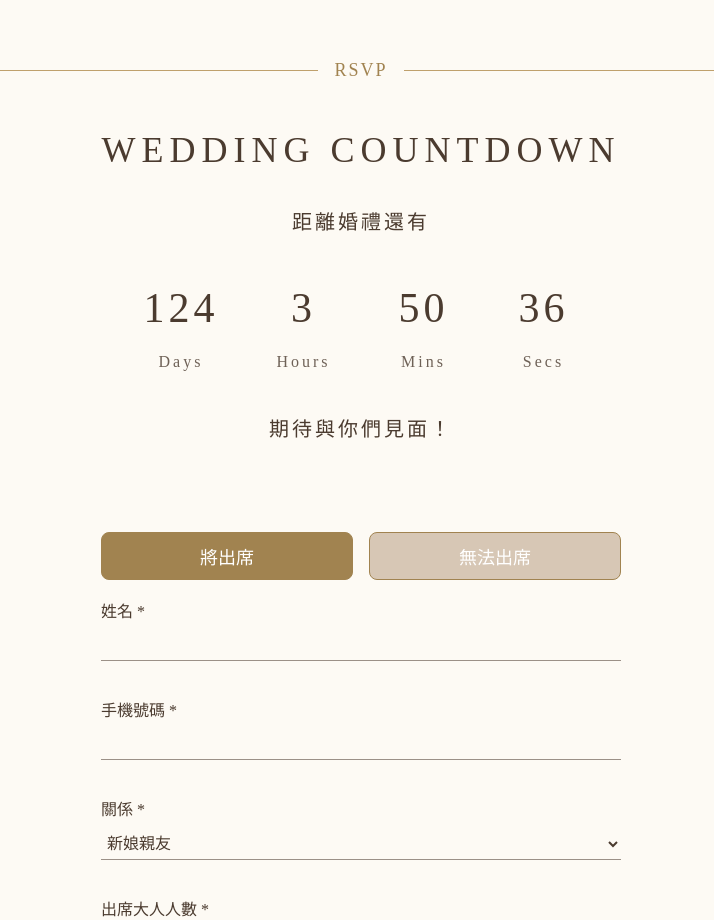
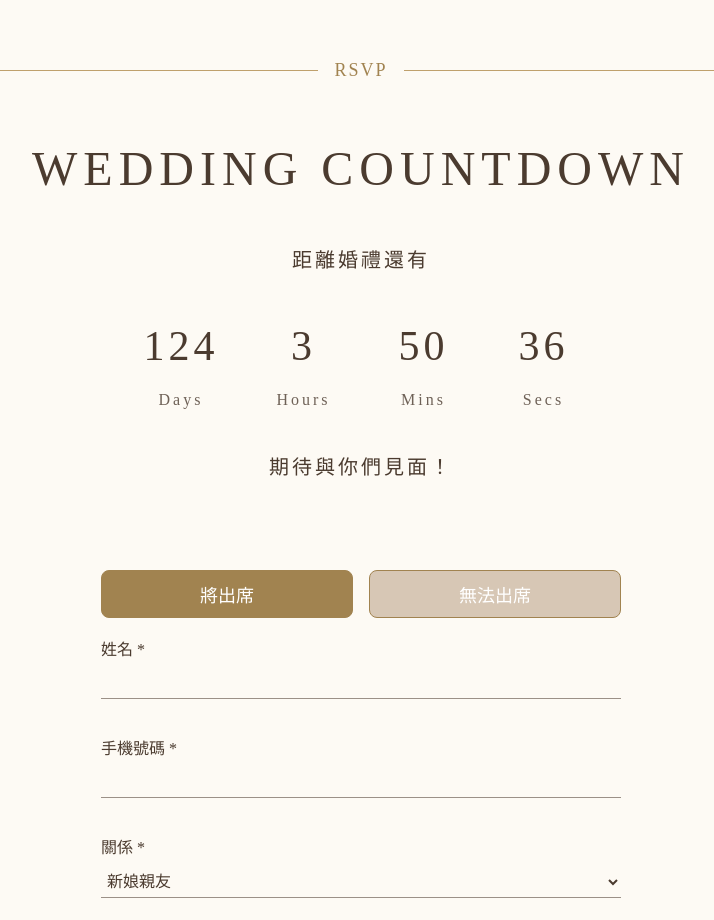
Before and after one commit to tai34tw/wedding, a React (Vite) app: page / in a window 1280 px wide. Shown: the part 1740-2660 px from the top of the page, without its empty margins (279-993 px from the left). Built offline with nearby package versions, Linux system fonts and the light colour scheme.

Commit message:
Countdown: update font size for countdownTitle

```diff
--- a/src/components/Countdown.jsx
+++ b/src/components/Countdown.jsx
@@ -78,7 +78,7 @@ const styles = {
     color: COLORS.primary,
   },
   countdownTitle: {
-    fontSize: "clamp(24px, 4vw, 36px)",
+    fontSize: "clamp(24px, 4vw, 48px)",
     letterSpacing: "6px",
     fontWeight: "300",
     marginBottom: "margin: clamp(20px, 4vw, 40px) 0px clamp(10px, 4vw, 20px);",
```
